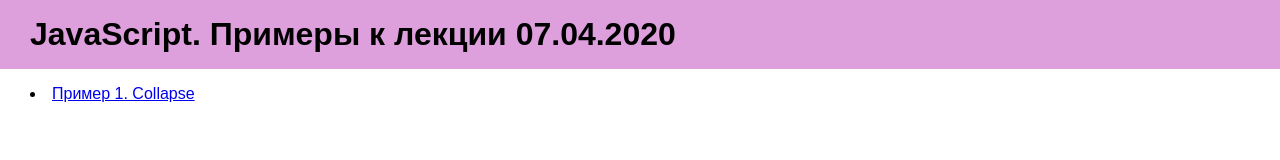
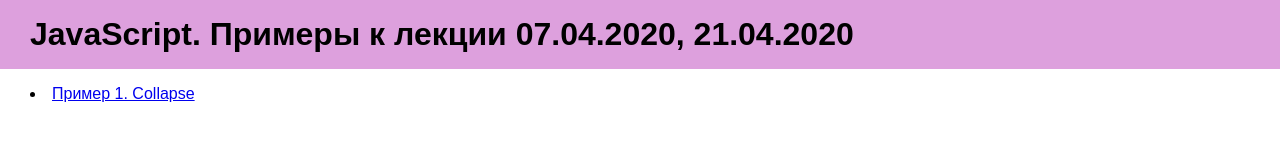
Before and after one commit to KorobetskayaAA/Examples-2-1-JS-to-jQuery, a plain HTML site: page index.html in a window 1280 px wide. Drawn offline with Linux system fonts and the light colour scheme.

Commit message:
Обновление даты лекции

```diff
--- a/index.html
+++ b/index.html
@@ -3,13 +3,13 @@
 <head>
     <meta charset="UTF-8">
     <meta name="viewport" content="width=device-width, initial-scale=1.0">
-    <title>JS - Примеры к лекции 07.04.2020</title>
+    <title>JS - Примеры к лекции 07.04.2020, 21.04.2020</title>
     <link rel="stylesheet" href="css/style.css">
     <script src="js/onload.js"></script>
 </head>
 <body>
     <header> <div class="container">
-	    <h1>JavaScript. Примеры к лекции 07.04.2020</h1>
+	    <h1>JavaScript. Примеры к лекции 07.04.2020, 21.04.2020</h1>
     </div> </header>
 
     <main> <div class="container">
```
